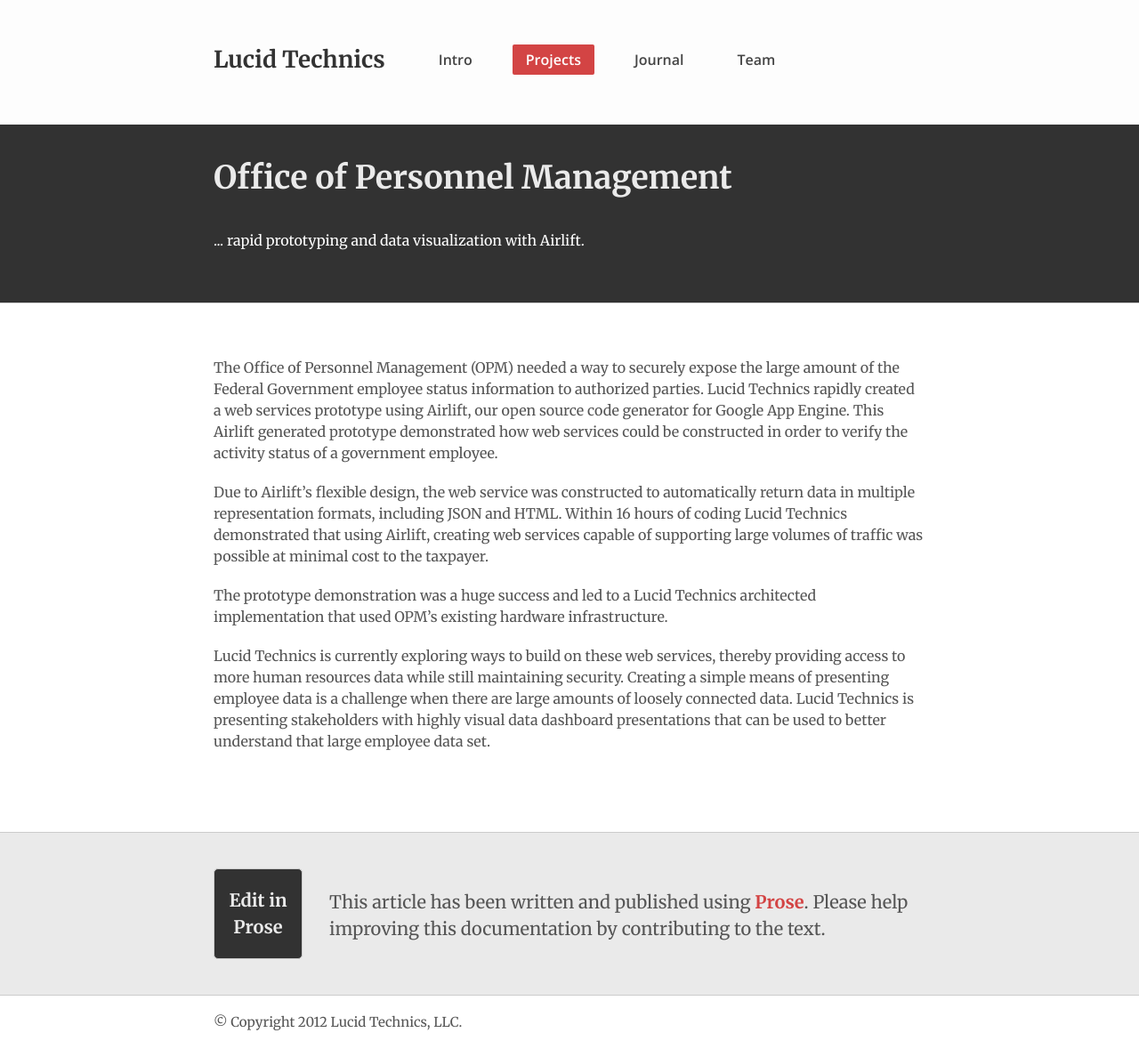
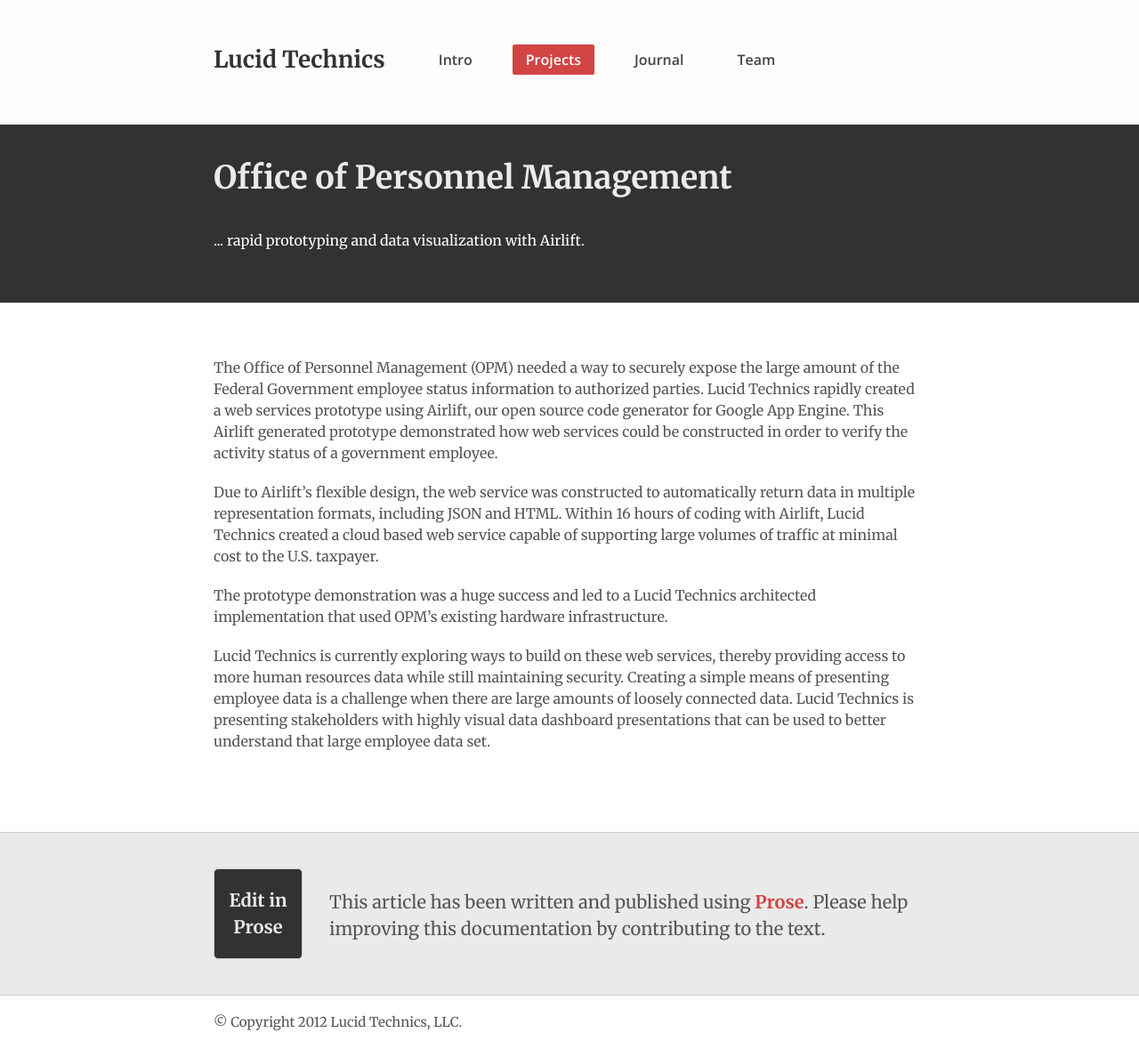
Before and after one commit to LucidTechnics/lucidtechnics.github.com, a Jekyll site: the page built from _posts/projects/0100-01-02-opm.md, in a window 1280 px wide. Shown: the whole page at 89% size. Built offline with Jekyll 4.4.1, drawn with Linux system fonts in a browser that asks for light colours; nearby versions of some CDN libraries.

Commit message:
Updated _posts/projects/0100-01-02-opm.md

```diff
--- a/_posts/projects/0100-01-02-opm.md
+++ b/_posts/projects/0100-01-02-opm.md
@@ -14,7 +14,7 @@
 
 The Office of Personnel Management (OPM) needed a way to securely expose the large amount of the Federal Government employee status information to authorized parties.  Lucid Technics rapidly created a web services prototype using Airlift, our open source code generator for Google App Engine.  This Airlift generated prototype demonstrated how web services could be constructed in order to verify the activity status of a government employee.
 
-Due to Airlift's flexible design, the web service was constructed to automatically return data in multiple representation formats, including JSON and HTML.  Within 16 hours of coding Lucid Technics demonstrated that using Airlift, creating web services capable of supporting large volumes of traffic was possible at minimal cost to the taxpayer.
+Due to Airlift's flexible design, the web service was constructed to automatically return data in multiple representation formats, including JSON and HTML.  Within 16 hours of coding with Airlift, Lucid Technics created a cloud based web service capable of supporting large volumes of traffic at minimal cost to the U.S. taxpayer.
 
 The prototype demonstration was a huge success and led to a Lucid Technics architected implementation that used OPM's existing hardware infrastructure.
 
```
